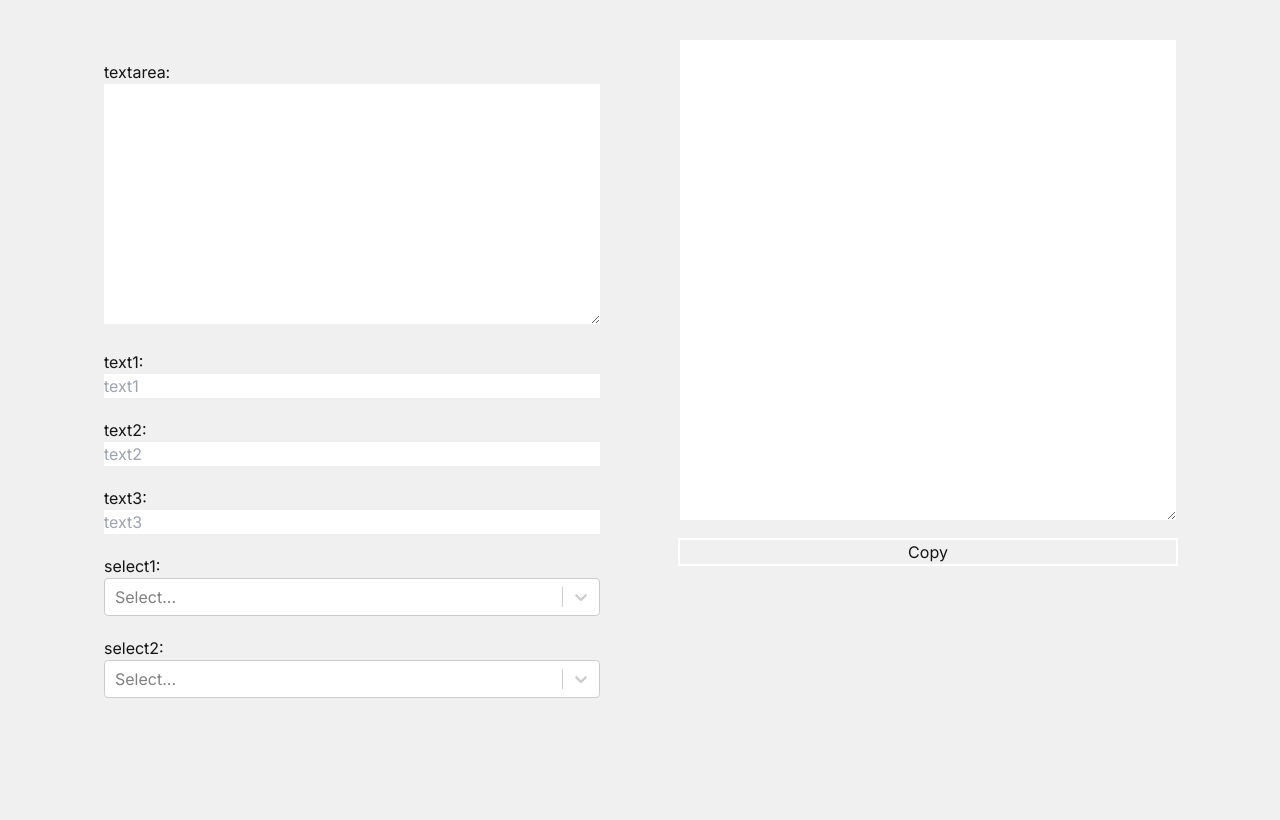
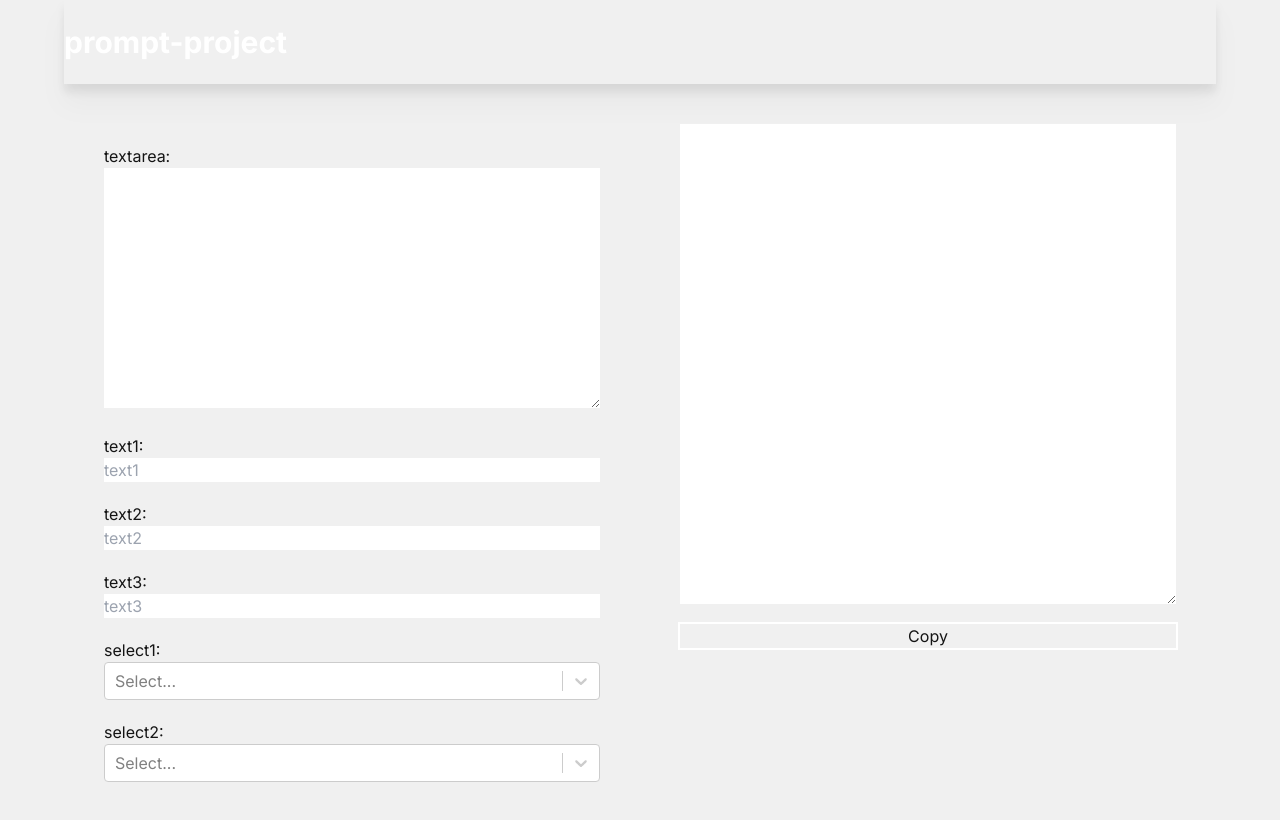
Before and after one commit to emredevsalot/prompt-filler, a Next.js app: page / in a window 1280 px wide. Shown: the top 820 px of the page. Built offline with nearby package versions, Linux system fonts and the light colour scheme.

Commit message:
add Navbar

```diff
--- /dev/null
+++ b/app/components/Navbar.tsx
@@ -0,0 +1,13 @@
+import Link from "next/link";
+
+const Navbar = () => {
+  return (
+    <nav className="py-6 flex justify-between flex-col md:flex-row sticky top-0 drop-shadow-xl">
+      <h1 className="text-3xl font-bold text-white grid place-content-center mb-2 md:mb-0">
+        <Link href="/">prompt-project</Link>
+      </h1>
+    </nav>
+  );
+};
+
+export default Navbar;
--- a/app/layout.tsx
+++ b/app/layout.tsx
@@ -1,11 +1,12 @@
 import "./globals.css";
+import Navbar from "./components/Navbar";
 import { Inter } from "next/font/google";
 
 const inter = Inter({ subsets: ["latin"] });
 
 export const metadata = {
-  title: "Create Next App",
-  description: "Generated by create next app",
+  title: "Prompt Project",
+  description: "Prompt project description",
 };
 
 export default function RootLayout({
@@ -15,7 +16,10 @@ export default function RootLayout({
 }) {
   return (
     <html lang="en">
-      <body className={inter.className + " app"}>{children}</body>
+      <body className={inter.className + " app"}>
+        <Navbar />
+        {children}
+      </body>
     </html>
   );
 }
```
